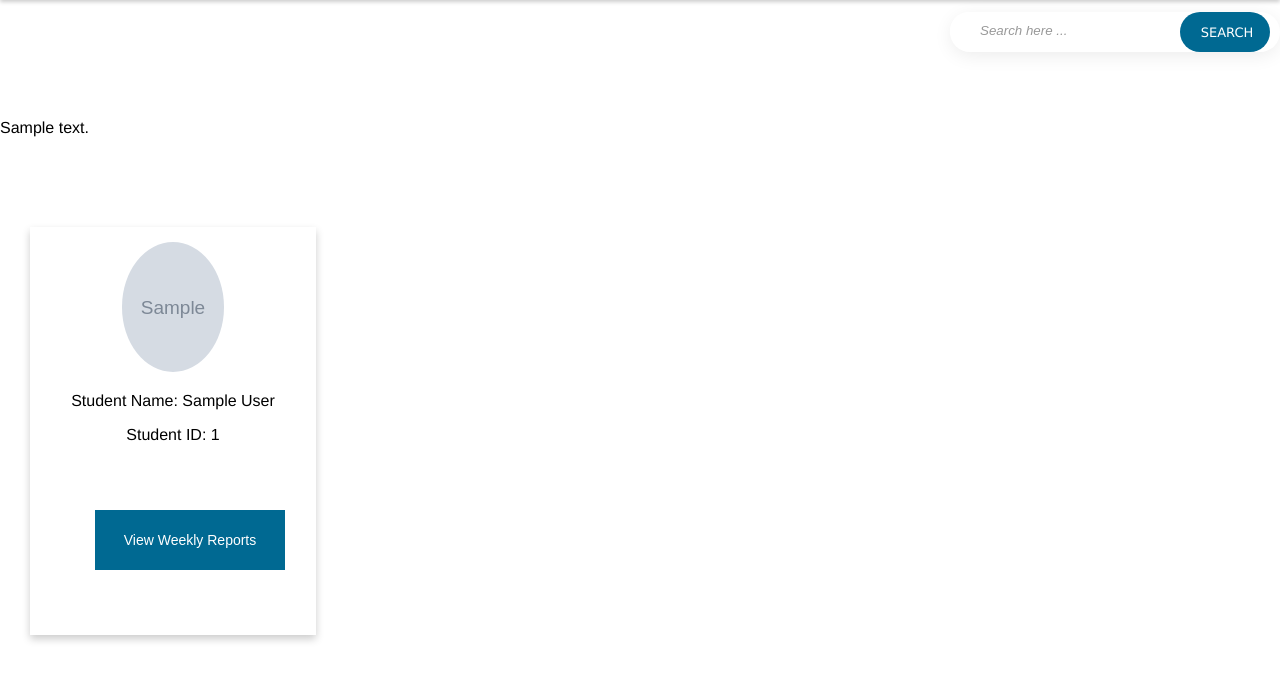
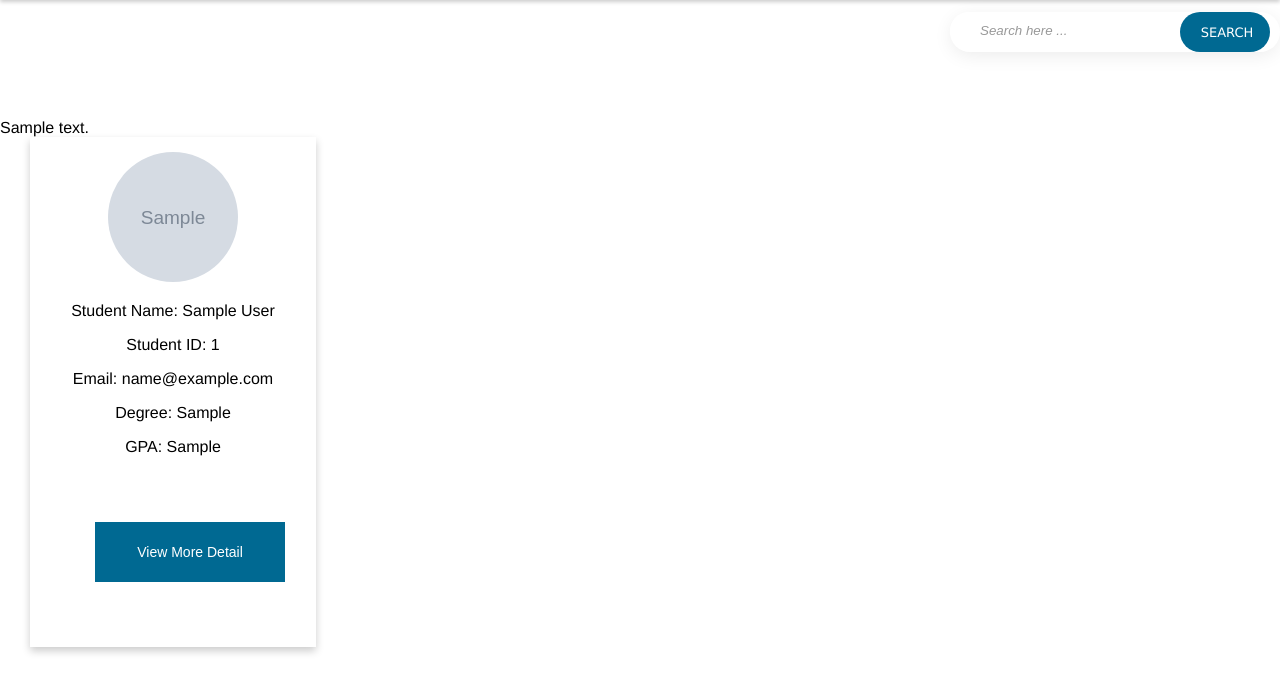
Before and after one commit to RandyDeo/INFO3604_Project, a Flask app: template templates/dcit-studentprofiles.html in a window 1280 px wide. Shown: the part 79-772 px from the top of the page. Run offline with Flask 2, Linux system fonts and the light colour scheme; tables that the repository leaves empty hold one stand-in row (values such as "Sample post"); the template is opened without the code that fills it: values that come from a table or form of the project are taken from there, most other values are stand-ins (such as "Sample title", 1, 10 or a date in 2020); grey boxes marked "Sample" are stand-in pictures; some libraries are stand-ins or nearby versions.

Commit message:
Update dcit-studentprofiles.html

```diff
--- a/templates/dcit-studentprofiles.html
+++ b/templates/dcit-studentprofiles.html
@@ -46,20 +46,19 @@
 
     {{message }}
 
-    <br> <br> <br>
-    <br> <br> <br>
-
-    <form action="/dcitWeeklyReports" method="POST">
-
+    <!--LIST OF REGISTERED COMPANIES CODE STARTS HERE -->
+    <form action="/dcitStudentProfiles" method='POST'>
         {% for student in student_list %}
         <div class="student_card">
-            <img src="../static/images/student_pictures/{{student.photo}}" alt=student width="40%" height="130">
-            <p>Student Name: {{student.name}}</p>
-            <p> Student ID: {{student.uwiid}}</p>
-            <button type="submit" id="v_report" name="v_report" value={{student.uwiid}}>View Weekly Reports</button>
+        <img src="../static/images/student_pictures/{{student.photo}}" alt=student width="130" height="130">
+        <p>Student Name: {{student.name}}</p>
+        <p> Student ID: {{student.uwiid}}</p>
+        <p> Email: {{student.email}}</p>
+        <p> Degree: {{student.curr_degree}}</p>
+        <p> GPA: {{student.gpa}}</p>
+        <button type="submit" id="v_profile" name="v_profile" value={{student.uwiid}}>View More Detail</button>
         </div>
         {% endfor %}
-
     </form>
 
 
```
